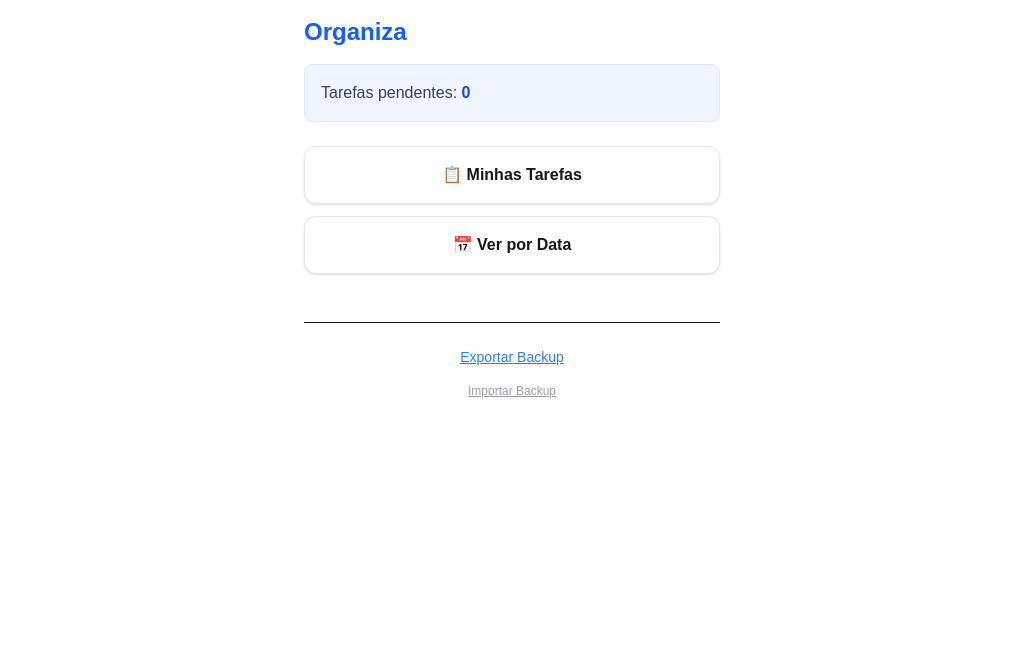
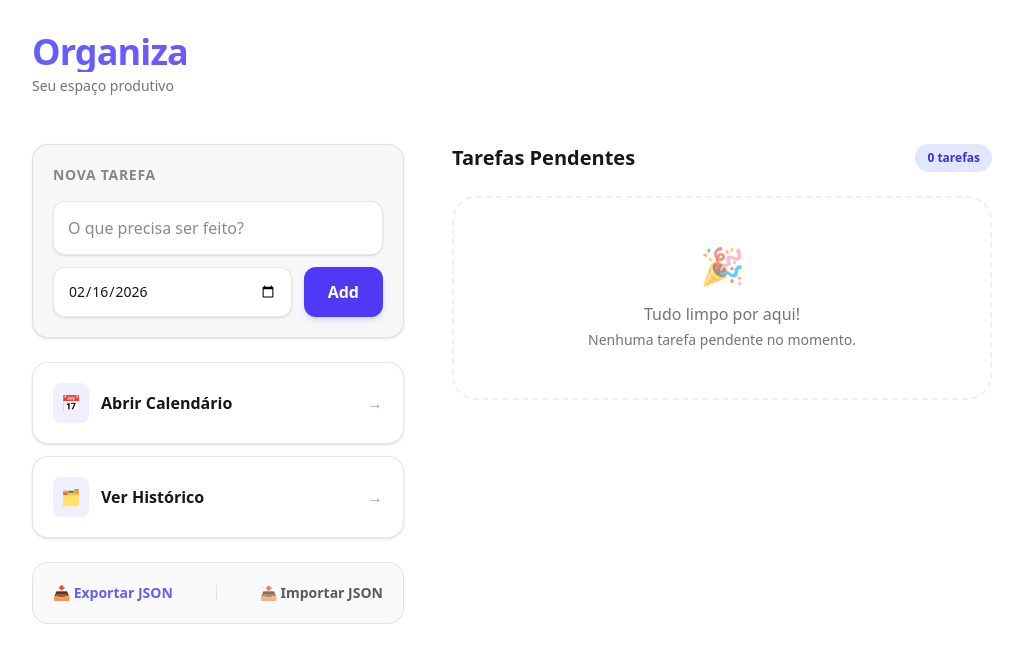
Before and after one commit to jonathaneamorim/organiza, a Next.js app: page / in a window 1280 px wide. Shown: the top 662 px of the page, without its empty margins (128-1151 px from the left). Built offline with nearby package versions, Linux system fonts and the light colour scheme.

Commit message:
fix: ajustando hgmepage

```diff
--- a/src/app/page.tsx
+++ b/src/app/page.tsx
@@ -1,46 +1,158 @@
 'use client';
+import { useState } from 'react';
 import { useTasks } from '@/hooks/useTasks';
-import { taskService } from '@/services/taskService';
 import Link from 'next/link';
 
 export default function Home() {
-  const { tasks, isLoaded, importTasks } = useTasks();
+  const { tasks, isLoaded, toggleTask, deleteTask, addTask, importTasks, exportTasks } = useTasks();
+  const [newTitle, setNewTitle] = useState('');
+  const [newDate, setNewDate] = useState(new Date().toISOString().split('T')[0]);
 
   if (!isLoaded) return null;
 
-  const pending = tasks.filter(t => !t.completed).length;
+  const pendingTasks = tasks
+    .filter(t => !t.completed)
+    .sort((a, b) => a.date.localeCompare(b.date));
 
   const handleFileChange = (e: React.ChangeEvent<HTMLInputElement>) => {
     if (e.target.files?.[0]) {
       importTasks(e.target.files[0]);
+      e.target.value = '';
     }
   };
 
+  const handleAdd = (e: React.FormEvent) => {
+    e.preventDefault();
+    if (!newTitle.trim()) return;
+    addTask(newTitle, newDate);
+    setNewTitle('');
+  };
+
   return (
-    <main className="p-4 max-w-md mx-auto">
-      <h1 className="text-2xl font-bold text-blue-600">Organiza</h1>
-      <div className="mt-4 p-4 bg-blue-50 rounded-lg border border-blue-100">
-        <p className="text-gray-700">
-          Tarefas pendentes: <strong className="text-blue-700">{pending}</strong>
-        </p>
+    <div className="min-h-screen bg-[var(--background)] text-[var(--foreground)] font-sans transition-colors duration-300">
+      <main className="p-4 md:p-8 max-w-md md:max-w-5xl mx-auto">
+
+        <header className="mb-8 md:mb-12">
+          <h1 className="text-3xl md:text-4xl font-extrabold tracking-tight bg-gradient-to-r from-indigo-500 to-purple-600 bg-clip-text text-transparent">
+            Organiza
+          </h1>
+          <p className="text-sm opacity-60 mt-1 font-medium">Seu espaço produtivo</p>
+        </header>
+
+        <div className="grid grid-cols-1 md:grid-cols-12 gap-8 md:gap-12">
+
+          <div className="md:col-span-5 flex flex-col gap-6">
+            <div className="bg-[var(--foreground)]/[0.03] border border-[var(--foreground)]/10 p-5 rounded-2xl shadow-sm backdrop-blur-md">
+              <h2 className="text-sm font-bold uppercase tracking-wider opacity-50 mb-4">Nova Tarefa</h2>
+              <form onSubmit={handleAdd} className="flex flex-col gap-3">
+                <input
+                  type="text"
+                  value={newTitle}
+                  onChange={(e) => setNewTitle(e.target.value)}
+                  placeholder="O que precisa ser feito?"
+                  className="p-3.5 border border-[var(--foreground)]/10 rounded-xl shadow-sm bg-[var(--background)] focus:ring-2 focus:ring-indigo-500 focus:outline-none transition-all w-full font-medium"
+                />
+                <div className="flex gap-3">
+                  <input
+                    type="date"
+                    value={newDate}
+                    onChange={(e) => setNewDate(e.target.value)}
+                    className="p-3.5 border border-[var(--foreground)]/10 rounded-xl shadow-sm bg-[var(--background)] focus:ring-2 focus:ring-indigo-500 focus:outline-none transition-all flex-1 font-medium text-sm"
+                  />
+                  <button type="submit" className="bg-indigo-600 hover:bg-indigo-700 text-white px-6 rounded-xl font-bold transition-colors shadow-md shadow-indigo-500/20">
+                    Add
+                  </button>
                 </div>
-      <nav className="mt-6 flex flex-col gap-3">
-        <Link href="/tarefas" className="p-4 bg-white border border-gray-200 rounded-xl shadow-sm text-center font-bold">
-          📋 Minhas Tarefas
+              </form>
+            </div>
+
+            <nav className="flex flex-col gap-3">
+              <Link href="/datas" className="group flex items-center justify-between p-5 border border-[var(--foreground)]/10 rounded-2xl shadow-sm bg-[var(--background)] hover:border-indigo-500/50 transition-all">
+                <div className="flex items-center gap-3">
+                  <div className="bg-indigo-500/10 p-2 rounded-lg text-indigo-500 group-hover:bg-indigo-500 group-hover:text-white transition-colors">
+                    📅
+                  </div>
+                  <span className="font-bold">Abrir Calendário</span>
+                </div>
+                <span className="opacity-40 group-hover:opacity-100 transition-opacity">→</span>
               </Link>
-        <Link href="/datas" className="p-4 bg-white border border-gray-200 rounded-xl shadow-sm text-center font-bold">
-          📅 Ver por Data
+
+              <Link href="/history" className="group flex items-center justify-between p-5 border border-[var(--foreground)]/10 rounded-2xl shadow-sm bg-[var(--background)] hover:border-indigo-500/50 transition-all">
+                <div className="flex items-center gap-3">
+                  <div className="bg-indigo-500/10 p-2 rounded-lg text-indigo-500 group-hover:bg-indigo-500 group-hover:text-white transition-colors">
+                    🗂️
+                  </div>
+                  <span className="font-bold">Ver Histórico</span>
+                </div>
+                <span className="opacity-40 group-hover:opacity-100 transition-opacity">→</span>
               </Link>
             </nav>
-      <div className="mt-12 flex flex-col items-center gap-4 border-t pt-6">
-        <button onClick={() => taskService.exportBackup(tasks)} className="text-sm text-blue-500 underline">
-          Exportar Backup
+
+            <div className="flex justify-between items-center p-5 border border-[var(--foreground)]/10 rounded-2xl bg-[var(--foreground)]/[0.02]">
+              <button onClick={exportTasks} className="text-sm font-bold text-indigo-500 hover:text-indigo-600 transition-colors">
+                📥 Exportar JSON
               </button>
-        <label className="text-xs text-gray-400 cursor-pointer underline">
-          Importar Backup
+              <div className="w-px h-4 bg-[var(--foreground)]/10"></div>
+              <label className="text-sm font-bold opacity-70 hover:opacity-100 cursor-pointer transition-opacity">
+                📤 Importar JSON
                 <input type="file" accept=".json" onChange={handleFileChange} className="hidden" />
               </label>
             </div>
+          </div>
+
+          <div className="md:col-span-7">
+            <div className="flex justify-between items-center mb-6">
+              <h2 className="text-xl font-bold flex items-center gap-2">
+                Tarefas Pendentes
+              </h2>
+              <span className="bg-indigo-100 text-indigo-700 dark:bg-indigo-500/20 dark:text-indigo-300 text-xs px-3 py-1.5 rounded-full font-bold">
+                {pendingTasks.length} {pendingTasks.length === 1 ? 'tarefa' : 'tarefas'}
+              </span>
+            </div>
+
+            {pendingTasks.length > 0 ? (
+              <div className="flex flex-col gap-3">
+                {pendingTasks.map(task => (
+                  <div key={task.id} className="group p-4 border border-[var(--foreground)]/10 rounded-2xl bg-[var(--background)] shadow-sm hover:shadow-md transition-all flex justify-between items-center">
+                    <label className="flex items-center gap-4 cursor-pointer flex-1">
+                      <div className="relative flex items-center justify-center">
+                        <input
+                          type="checkbox"
+                          checked={task.completed}
+                          onChange={() => toggleTask(task.id)}
+                          className="peer appearance-none h-6 w-6 border-2 border-[var(--foreground)]/20 rounded-lg checked:bg-indigo-500 checked:border-indigo-500 cursor-pointer transition-all"
+                        />
+                        <span className="absolute text-white opacity-0 peer-checked:opacity-100 pointer-events-none font-bold text-xs">✓</span>
+                      </div>
+                      <div className="flex flex-col">
+                        <span className="font-semibold text-[var(--foreground)] group-hover:text-indigo-500 transition-colors">
+                          {task.title}
+                        </span>
+                        <span className="text-xs opacity-50 font-medium">
+                          {new Date(task.date + 'T12:00:00').toLocaleDateString('pt-BR')}
+                        </span>
+                      </div>
+                    </label>
+                    <button
+                      onClick={() => deleteTask(task.id)}
+                      className="ml-4 p-2 text-xs font-bold uppercase tracking-wider text-red-500/80 hover:text-red-500 hover:bg-red-500/10 rounded-lg transition-all"
+                    >
+                      Excluir
+                    </button>
+                  </div>
+                ))}
+              </div>
+            ) : (
+              <div className="flex flex-col items-center justify-center p-12 border-2 border-dashed border-[var(--foreground)]/10 rounded-3xl opacity-60">
+                <span className="text-4xl mb-4">🎉</span>
+                <p className="font-medium text-center">Tudo limpo por aqui!</p>
+                <p className="text-sm mt-1">Nenhuma tarefa pendente no momento.</p>
+              </div>
+            )}
+          </div>
+
+        </div>
       </main>
+    </div>
   );
 }
```
Lines whose indentation alone changed are shown as unchanged.
